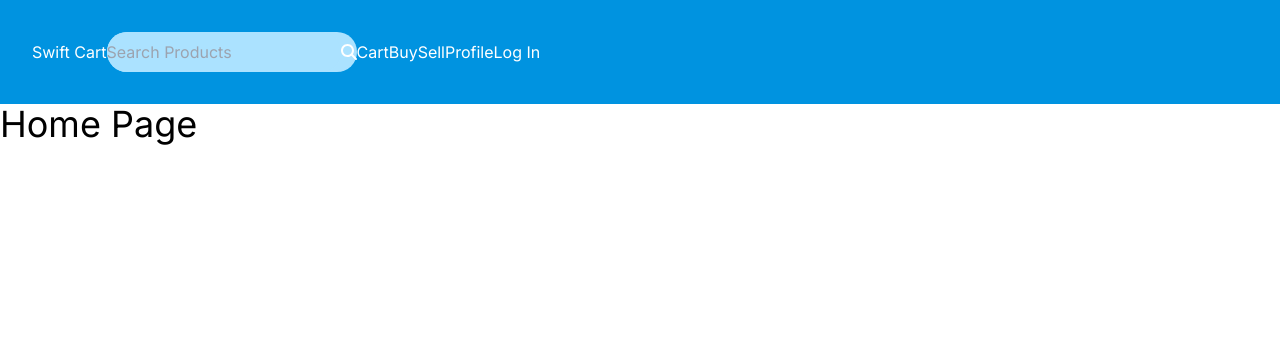
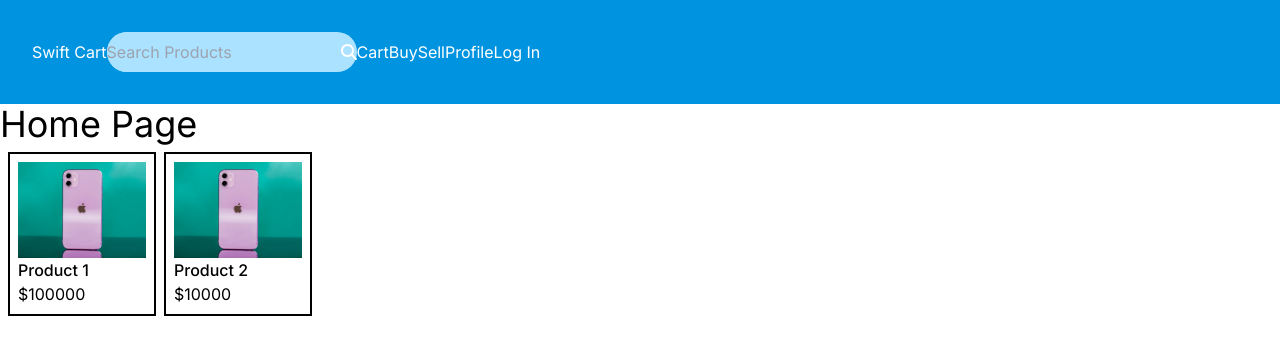
Before and after one commit to puspah-ghimire/Swift_Cart, a Next.js app in the folder swift_cart/: page / in a window 1280 px wide. Shown: the top 354 px of the page. Built offline with nearby package versions, Linux system fonts and the light colour scheme.

Commit message:
Add Product Form

```diff
--- a/swift_cart/Components/Header.js
+++ b/swift_cart/Components/Header.js
@@ -1,8 +1,12 @@
+"use client"
 import React from 'react'
 import Link from 'next/link'
-import Searchbar from './Searchbar'
+import Searchbar from './Searchbar';
 
-const Header = () => {
+import { auth } from '@/app/firebase/firebase';
+import { signOut } from 'firebase/auth';
+
+const Header = (props) => {
   return (
     <div className=' bg-swiftcart-primary flex items-center justify-between p-8 text-white'>
         <Link href="/">Swift Cart</Link>
@@ -14,7 +18,10 @@ const Header = () => {
             <Link href="/Buy">Buy</Link>
             <Link href="/Sell">Sell</Link>
             <Link href="/Profile">Profile</Link>
-            <Link href="/Login">Log In</Link>
+
+            {
+              auth.currentUser!==null? (<Link>Log Out</Link>) : (<Link href="/Login">Log In</Link>)
+            }
         </div>
     </div>
   )
--- /dev/null
+++ b/swift_cart/Components/ProductCard.js
@@ -0,0 +1,17 @@
+"use client"
+
+import React from 'react'
+import Image from 'next/image';
+import products from '@/app/(shop)/products'
+
+const ProductCard = ({ image, name, price }) => {
+  return (
+    <div className=" border-black border-2 flex flex-col w-max p-2">
+      <Image src={image} alt={name} width="128" height="128" />
+      <h3 className="product-name font-medium">{name}</h3>
+      <p className="product-price font-bold">${price}</p>
+    </div>
+  );
+};
+
+export default ProductCard
--- a/swift_cart/app/(loginpage)/Login/page.js
+++ b/swift_cart/app/(loginpage)/Login/page.js
@@ -5,6 +5,7 @@ import { auth, googleAuth } from '@/app/firebase/firebase'
 import { signInWithEmailAndPassword, signInWithPopup, signOut } from 'firebase/auth'
 import { useAuth } from '@/app/firebase/auth'
 import { useRouter } from 'next/navigation'
+import Link from 'next/link'
 
 const loginForm = () => {
   const [email, setEmail] = useState(null)
@@ -68,10 +69,10 @@ const loginForm = () => {
           </div>
           <div className='flex items-center gap-4 my-4'>
             <h2 className=' font-medium'>New to Swift Cart?</h2>
-            <button
+            <Link href="./SignUp"
             className='bg-swiftcart-primary text-white px-10 py-2 rounded-full font-semibold hover:bg-swiftcart-dark'>
               Sign Up
-            </button>
+            </Link>
           </div>
       </div>
     </>
--- /dev/null
+++ b/swift_cart/app/(shop)/AddProducts/page.js
@@ -0,0 +1,31 @@
+import React from 'react'
+
+const page = () => {
+  return (
+    <>
+    <div>
+      <h2>Add Products</h2>
+      <br />
+      <form action="">
+        <label htmlFor="product-name">Product Name</label>
+        <input type="text" required
+          className=' border-2 border-blue-700' />
+
+        <br />
+
+        <label htmlFor="product-price">Product Price</label>
+        <input type="number" required
+          className=' border-2 border-blue-700' />
+
+        <br />
+        <label htmlFor="product-image">Product Image</label>
+        <input type="file" />
+        <br />
+        <button className='border-black border-2'>ADD</button>
+      </form>
+    </div>
+    </>
+  )
+}
+
+export default page
--- /dev/null
+++ b/swift_cart/app/(shop)/ProductPage/page.js
@@ -0,0 +1,13 @@
+import React from 'react'
+import Image from 'next/image'
+import page from '../page'
+
+const page = () => {
+  return (
+    <div>
+
+    </div>
+  )
+}
+
+export default page
--- a/swift_cart/app/(shop)/layout.js
+++ b/swift_cart/app/(shop)/layout.js
@@ -3,6 +3,7 @@ import { Inter } from 'next/font/google'
 
 
 import Header from '@/Components/Header'
+import { auth } from '../firebase/firebase'
 
 const inter = Inter({ subsets: ['latin'] })
 
@@ -15,7 +16,7 @@ export default function RootLayout({ children }) {
   return (
     <html lang="en">
       <body className={inter.className}>
-        <Header></Header>
+        <Header />
         {children}
       </body>
     </html>
--- a/swift_cart/app/(shop)/page.js
+++ b/swift_cart/app/(shop)/page.js
@@ -1,9 +1,21 @@
 import React from 'react'
+import ProductCard from '@/Components/ProductCard'
+import products from '@/app/(shop)/products'
 
 const page = () => {
   return (
     <>
     <h1 className=' text-4xl'>Home Page</h1>
+    <div className='flex gap-2 p-2'>
+    {products.map(product => (
+          <ProductCard
+            key={product.id}
+            name={product.name}
+            image={product.image}
+            price={product.price}
+          />
+        ))}
+    </div>
     </>
   )
 }
--- /dev/null
+++ b/swift_cart/app/(shop)/products.js
@@ -0,0 +1,16 @@
+const products = [
+  {
+    id: 1,
+    name: 'Product 1',
+    image: '/iPhone.webp',
+    price: 100000,
+  },
+  {
+    id: 2,
+    name: 'Product 2',
+    image: '/iPhone.webp',
+    price: 10000,
+  },
+];
+
+export default products
```
Also changed, not shown: swift_cart/public/iPhone.webp (added).
